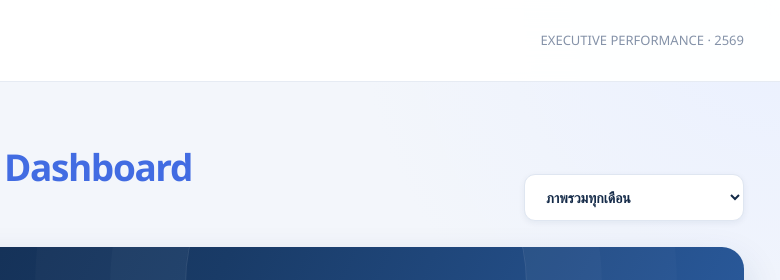
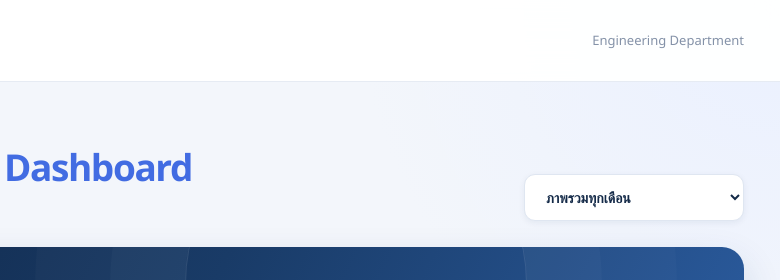
Before and after one commit to anuxanukit-droid/maintenance-dashboard, a plain HTML site: page index.html in a window 1280 px wide. Shown: the top 280 px of the page, 500-1280 px from the left. Drawn offline with Linux system fonts and the light colour scheme.

Commit message:
Update index.html

```diff
--- a/index.html
+++ b/index.html
@@ -314,7 +314,7 @@ body { font-family:'DB Helvethaica X 67 MedCond','DB Helvethaica X','Segoe UI',T
   </style>
 </head>
 <body>
-<header><div class="head"><div class="logo"><span class="mark"><img src="logo.png" alt="Logo" style="width:40px;height:40px;object-fit:contain;"></span><span>MAINTENANCE <span style="font-weight:400;color:#90a1b8">/ Intelligence</span></span></div><div class="muted small">EXECUTIVE PERFORMANCE · 2569</div></div></header>
+<header><div class="head"><div class="logo"><span class="mark"><img src="logo.png" alt="Logo" style="width:40px;height:40px;object-fit:contain;"></span><span>MAINTENANCE <span style="font-weight:400;color:#90a1b8">/ Intelligence</span></span></div><div class="muted small">Engineering Department</div></div></header>
 <main>
 <div class="hero"><div><div class="tag">EXECUTIVE OVERVIEW</div><h1>Maintenance Performance <span style="color:var(--blue)">Dashboard</span></h1><p>ภาพรวมงานซ่อมบำรุง · ผลงานทีมช่าง · ติดตามงานคงค้าง</p></div><select class="filter" id="period"><option value="all">ภาพรวมทุกเดือน</option></select></div>
 <section class="upload"><div><h2>นำเข้าข้อมูล Excel รายเดือน <span id="loadedCount" style="font-size:12px;color:#a7c6ed;margin-left:8px">0 / 12 เดือน</span></h2><p>เลือกไฟล์ PM_2026_01–12.xlsx หรือคลิกเดือนด้านล่าง</p></div><div class="actions"><button class="btn" id="uploadBtn">＋ อัปโหลด Excel</button><button class="btn ghost" id="clearBtn">ล้างข้อมูล</button></div><input accept=".xlsx,.xls" hidden="" id="bulk" multiple="" type="file"/><input accept=".xlsx,.xls" hidden="" id="single" type="file"/></section>
```
